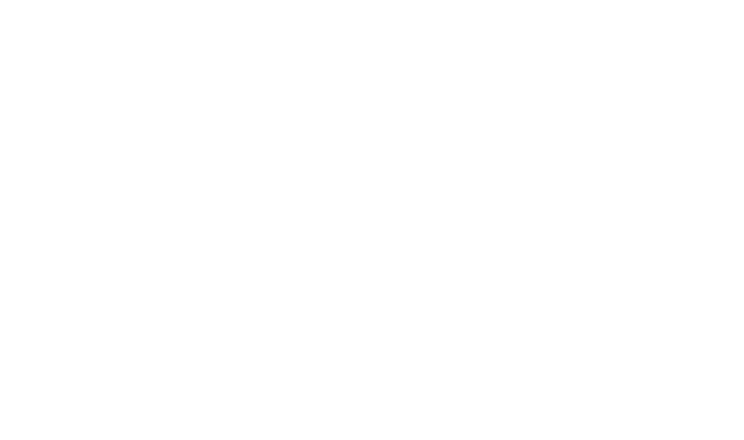
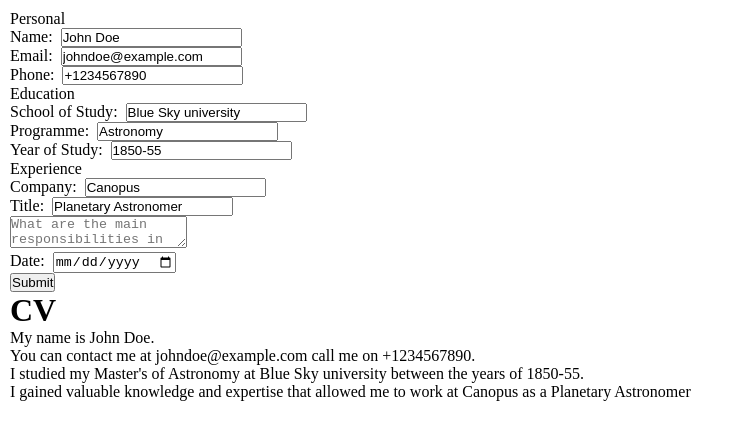
Before and after one commit to draczihper/resume, a React (Vite) app: page / in a window 1280 px wide. Shown: the top 440 px of the page, without its empty margins (0-744 px from the left). Built offline with nearby package versions, Linux system fonts and the light colour scheme.

Commit message:
Render Form component

```diff
--- a/src/components/App.jsx
+++ b/src/components/App.jsx
@@ -1,5 +1,10 @@
-import { useState } from "react";
+import Form from './Form'
 function App() {
 
+  return (
+    <>
+    <Form />
+    </>
+  )
 }
 export default App;
--- a/src/components/Form.jsx
+++ b/src/components/Form.jsx
@@ -1,3 +1,5 @@
+import { useState } from "react";
+
 export default function Form(){
  const [form, setForm] = useState({
     name: "John Doe",
```
